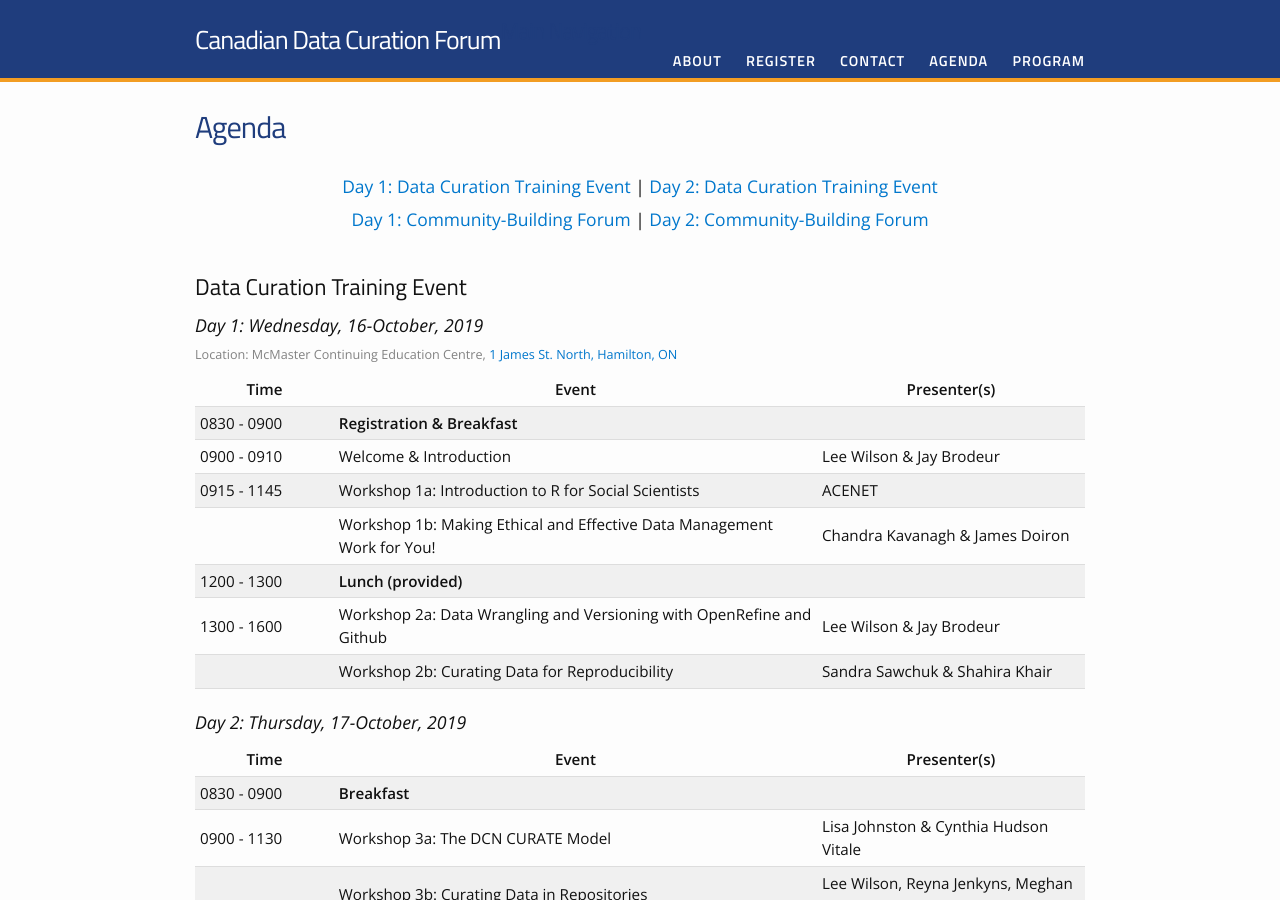
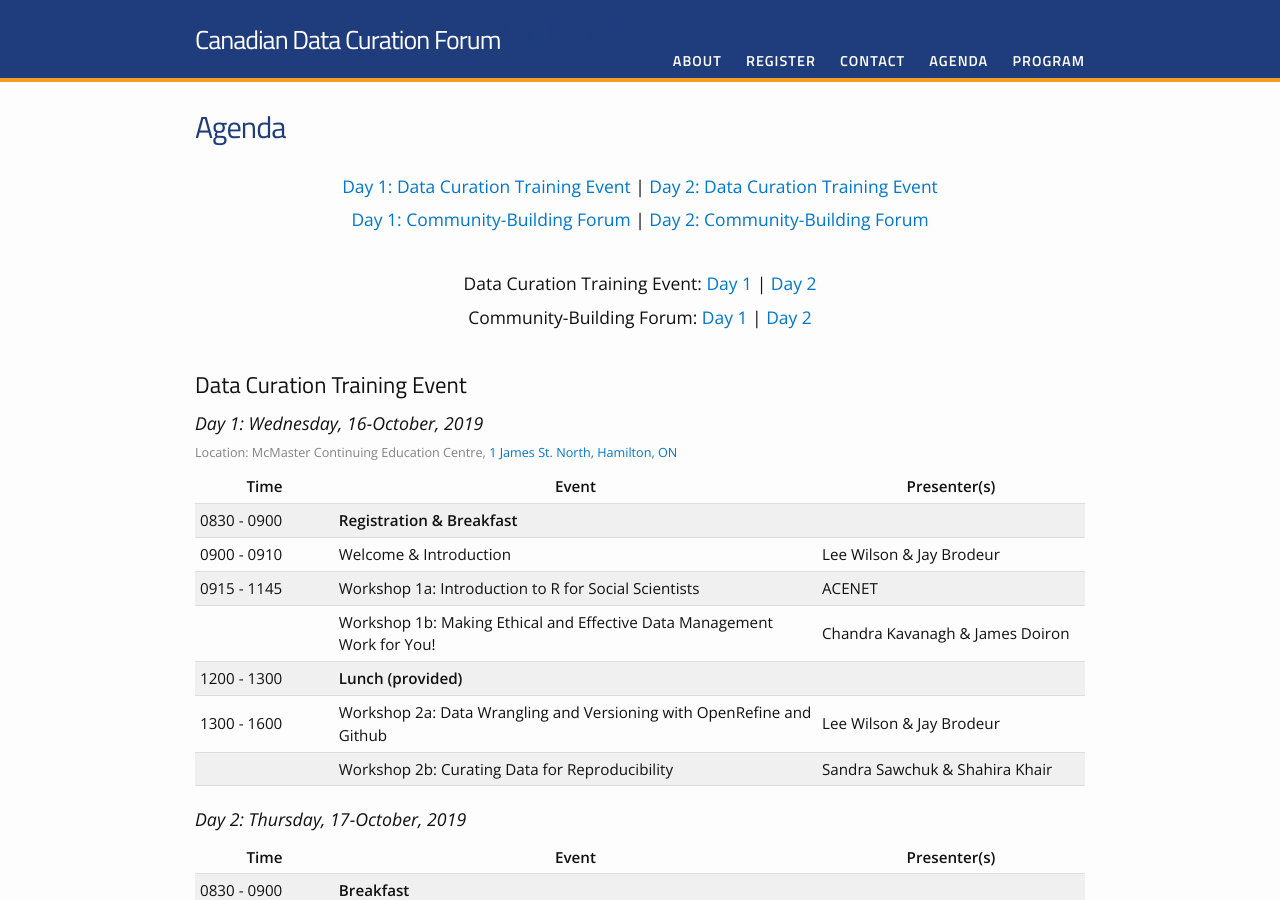
Before and after one commit to data-curation/data-curation.github.io, a Jekyll site: the page built from agenda.md, in a window 1280 px wide and 900 px high. Built offline with Jekyll 4.4.1, drawn with Linux system fonts in a browser that asks for light colours.

Commit message:
Update agenda.md

```diff
--- a/agenda.md
+++ b/agenda.md
@@ -10,6 +10,11 @@ permalink: /agenda/
 <a href="#day-3">Day 2: Community-Building Forum</a></p>
 <br />
 
+<p style="text-align:center; font-size:1.15em;">Data Curation Training Event: <a href="#day-1">Day 1</a> |
+<a href="#day-2">Day 2</a></p>
+<p style="text-align:center; font-size:1.15em;">Community-Building Forum: <a href="#day-2a">Day 1</a> |
+<a href="#day-3">Day 2</a></p>
+<br />
 
 ## Data Curation Training Event
 
```
